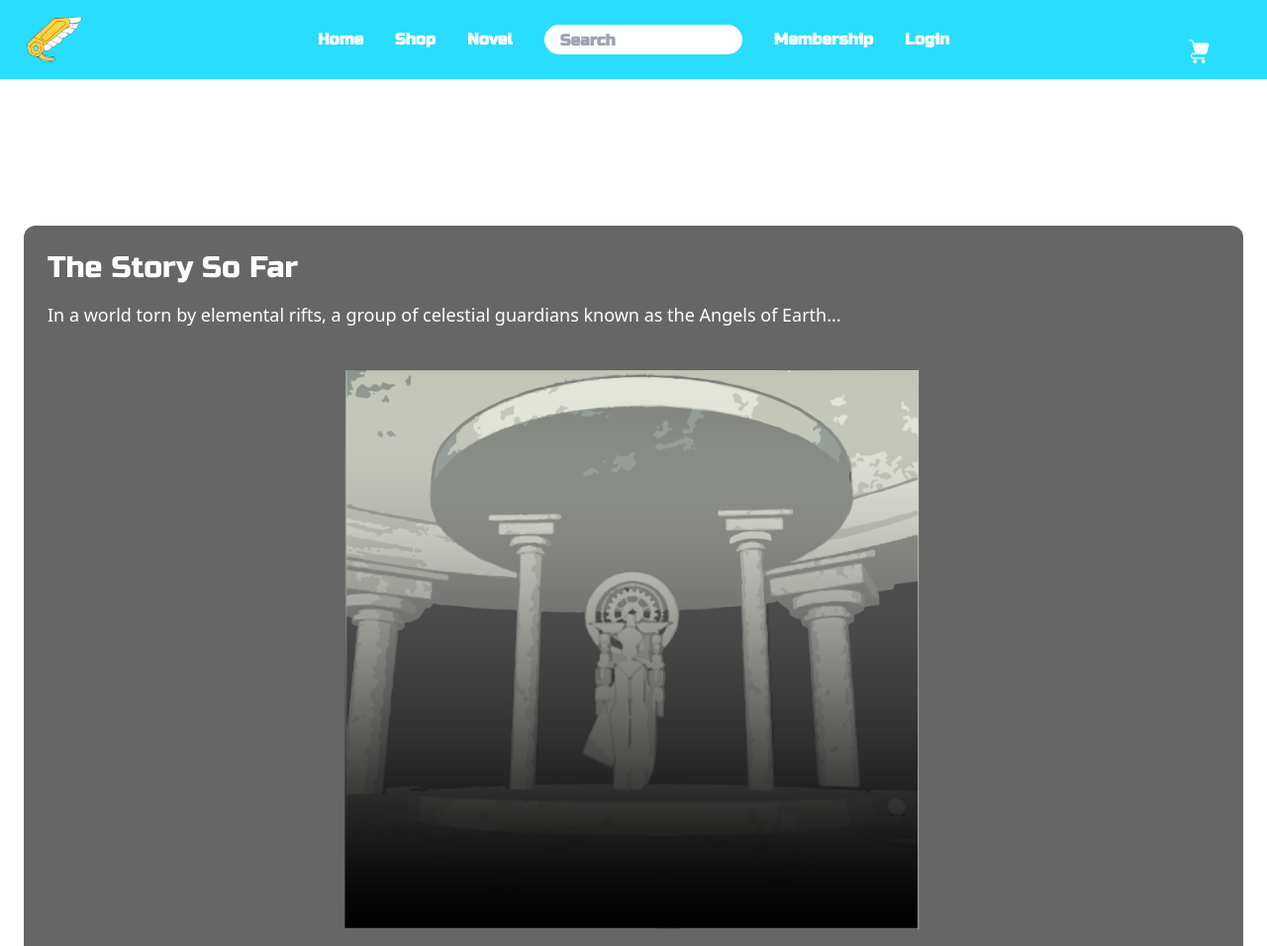
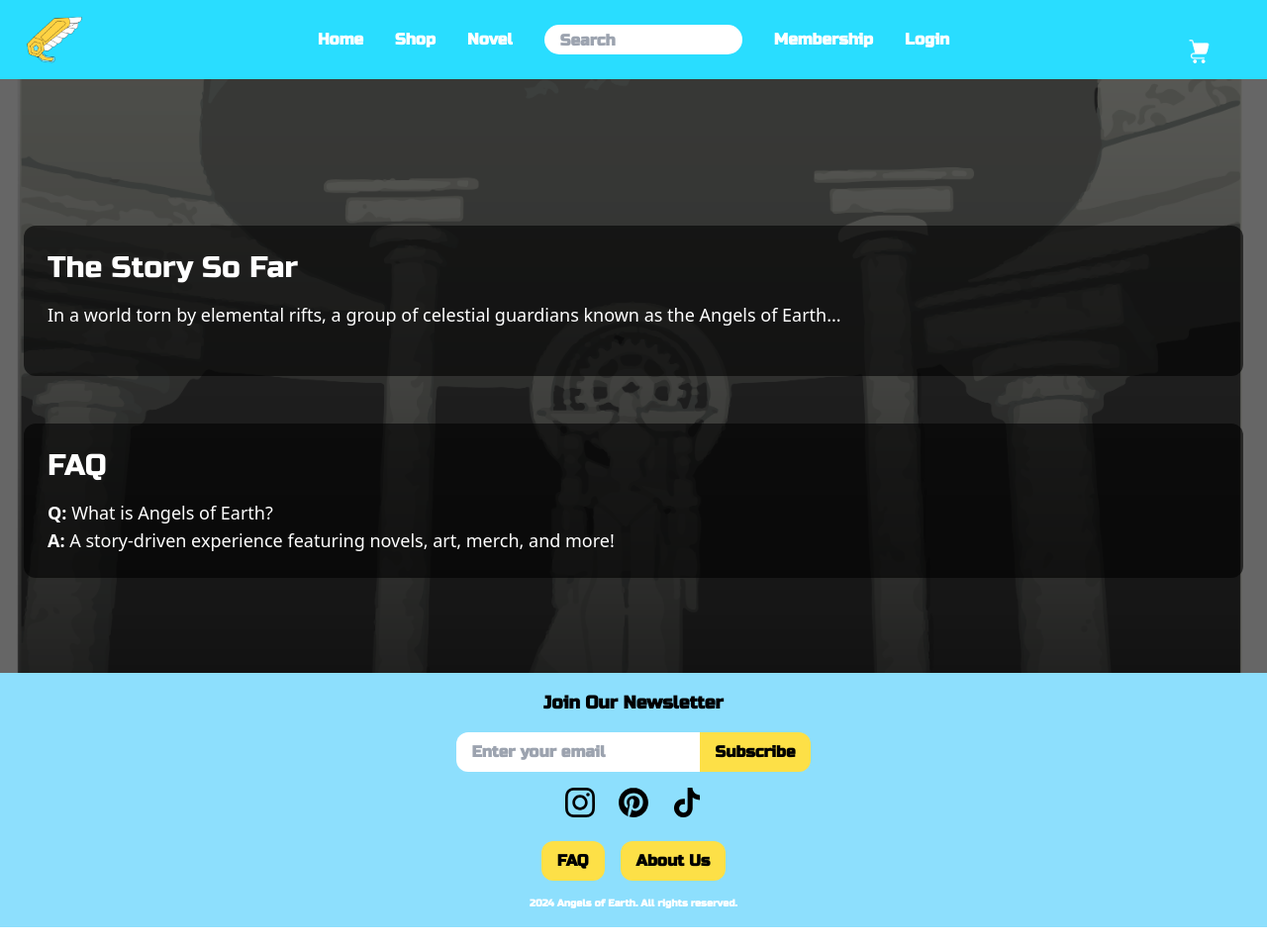
Before and after one commit to RileyRemy/angelofearth, a plain HTML site: page FAQ.html in a window 1280 px wide. Shown: the top 956 px of the page at 99% size. Drawn offline with nearby package versions, Linux system fonts and the light colour scheme.

Commit message:
Update FAQ.html

```diff
--- a/FAQ.html
+++ b/FAQ.html
@@ -32,19 +32,26 @@
 </head>
 
 <body class="bg-white">
+  <!-- Background Image Wrapper -->
+  <div class="relative min-h-screen bg-cover bg-center bg-no-repeat" style="background-image: url('images/micahsangel.png');">
+
+    <!-- Optional overlay -->
+    <div class="absolute inset-0 bg-black bg-opacity-60 z-0"></div>
+
+    <!-- Everything else sits above the overlay -->
+    <div class="relative z-10">
+
+      <!-- HEADER -->
       <header class="bg-[#29DDFF] text-white font-semibold font-['Russo_One'] py-4 w-full h-[80px] flex items-center relative px-6">
-  <!-- Logo pinned left -->
         <div class="absolute left-6 top-1/2 -translate-y-1/2 flex items-center space-x-4">
           <img src="images/angelsofearthlogo.png" alt="angels of earth logo" class="w-[60px] h-[60px]" />
         </div>
 
-  <!-- Centered Navigation Group -->
         <nav class="flex items-center space-x-8 mx-auto">
           <a href="index.html">Home</a>
           <a href="Shop.html">Shop</a>
           <a href="Novel.html">Novel</a>
 
-    <!-- Search input with magnifying glass inside -->
           <div class="relative w-[200px]">
             <input
               type="text"
@@ -58,7 +65,6 @@
           <a href="Login.html">Login</a>
         </nav>
 
-  <!-- Shopping cart icon pinned right -->
         <div class="absolute right-6 top-1/2 -translate-y-1/2">
           <img src="images/cart.png" alt="Shopping Cart" class="w-20 h-20" />
         </div>
@@ -71,8 +77,6 @@
           <p class="text-lg text-white mb-6">
             In a world torn by elemental rifts, a group of celestial guardians known as the Angels of Earth...
           </p>
-      <!-- Micah's Angel Image -->
-      <img src="images/micahsangel.png" alt="Micah's Angel" class="rounded-xl w-full max-w-[600px] mx-auto" />
         </section>
 
         <section class="bg-black bg-opacity-60 rounded-xl p-6">
@@ -102,7 +106,6 @@
           </form>
         </div>
 
-    <!-- SOCIAL MEDIA -->
         <div class="flex justify-center space-x-6 mt-4 mb-6">
           <a href="https://www.instagram.com" target="_blank">
             <img src="images/instagram.svg" alt="Instagram" class="w-[30px] h-[30px]" />
@@ -115,7 +118,6 @@
           </a>
         </div>
 
-    <!-- Buttons -->
         <div class="flex justify-center space-x-4 mb-4">
           <a href="Novel.html" class="bg-yellow-300 rounded-xl px-4 py-2">FAQ</a>
           <a href="AboutUs.html" class="bg-yellow-300 rounded-xl px-4 py-2">About Us</a>
@@ -124,5 +126,7 @@
         <p class="text-[10px] text-white">2024 Angels of Earth. All rights reserved.</p>
       </footer>
 
+    </div>
+  </div>
 </body>
 </html>
```
Lines whose indentation alone changed are shown as unchanged.
